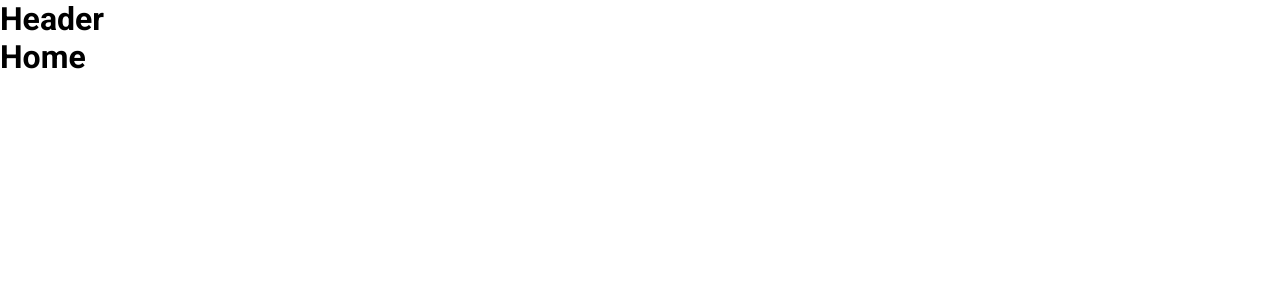
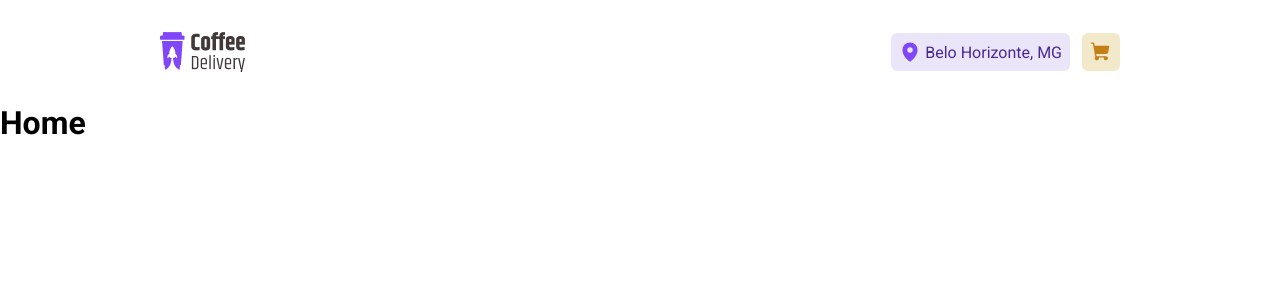
Before and after one commit to ArthurEnrique15/ignite-coffee-delivery, a React (Vite) app: page / in a window 1280 px wide. Shown: the top 300 px of the page. Built offline with nearby package versions, Linux system fonts and the light colour scheme.

Commit message:
feat:  create header component

```diff
--- a/src/components/Header/index.tsx
+++ b/src/components/Header/index.tsx
@@ -1,3 +1,21 @@
+import { ShoppingCart, MapPin } from 'phosphor-react'
+import { HeaderContainer } from './styles'
+
+import logo from '../../assets/Logo.png'
+
 export function Header() {
-  return <h1>Header</h1>
+  return (
+    <HeaderContainer>
+      <img src={logo} alt="" />
+      <div>
+        <button className="locationButton">
+          <MapPin size={22} weight="fill" />
+          <span>Belo Horizonte, MG</span>
+        </button>
+        <button className="shopCartButton">
+          <ShoppingCart size={22} weight="fill" />
+        </button>
+      </div>
+    </HeaderContainer>
+  )
 }
--- /dev/null
+++ b/src/components/Header/styles.ts
@@ -0,0 +1,47 @@
+import styled from 'styled-components'
+
+export const HeaderContainer = styled.header`
+  display: flex;
+  align-items: center;
+  justify-content: space-between;
+
+  width: 100%;
+  height: 6.5rem;
+
+  padding: 2rem 10rem;
+
+  div {
+    display: flex;
+    justify-content: space-between;
+    align-items: center;
+
+    gap: 0.75rem;
+    height: 2.375rem;
+  }
+
+  button {
+    border: 0px;
+    border-radius: 6px;
+    padding: 0.5rem;
+
+    display: flex;
+    justify-content: space-between;
+    align-items: center;
+
+    gap: 0.25rem;
+  }
+
+  .locationButton {
+    span {
+      color: ${(props) => props.theme['purple-dark']};
+    }
+
+    color: ${(props) => props.theme.purple};
+    background-color: ${(props) => props.theme['purple-light']};
+  }
+
+  .shopCartButton {
+    color: ${(props) => props.theme['yellow-dark']};
+    background-color: ${(props) => props.theme['yellow-light']};
+  }
+`
```
Also changed, not shown: src/assets/Logo.png (added).
